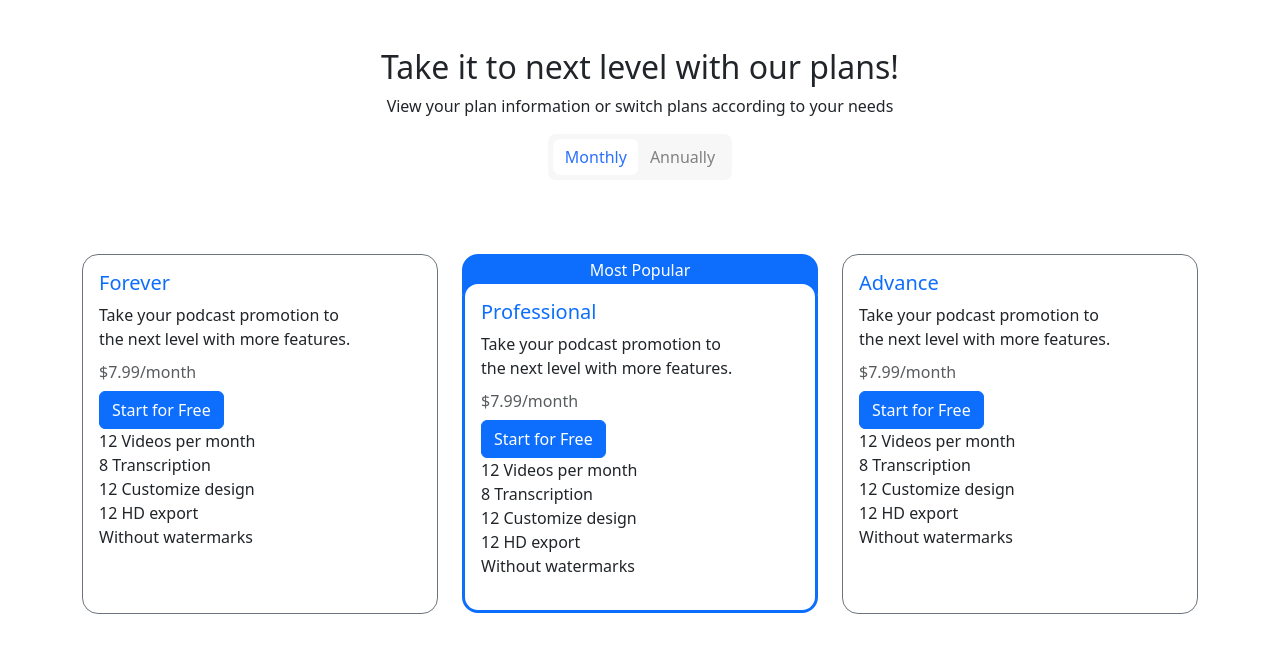
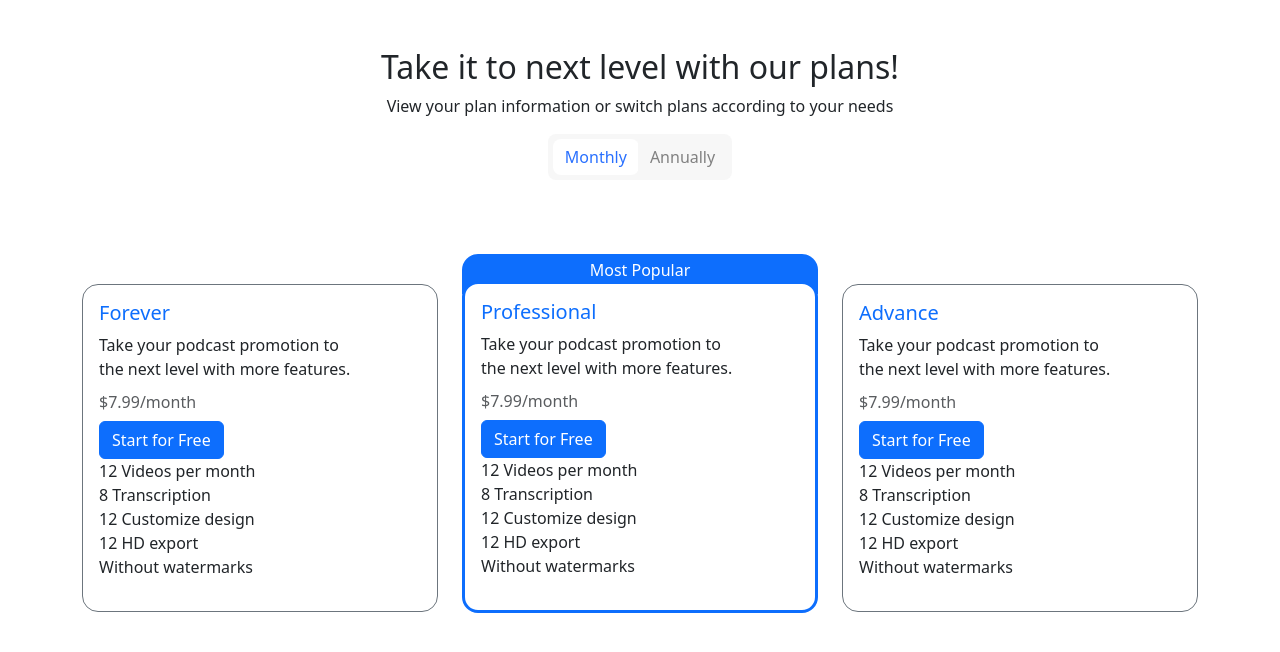
Before and after one commit to rayed152/audio-player-component, a React (Vite) app: page / in a window 1280 px wide. Shown: the top 652 px of the page. Built offline with nearby package versions, Linux system fonts and the light colour scheme.

Commit message:
done with the card sizing and positioning

```diff
--- a/src/component/SubscriptionPlans.jsx
+++ b/src/component/SubscriptionPlans.jsx
@@ -55,16 +55,18 @@ const SubscriptionPlans = () => {
         <div className="col-md-4">
           <div
             className="position-relative"
-            style={{ borderRadius: "16px", paddingBottom: "15px" }}
+            style={{
+              borderRadius: "16px",
+              paddingTop: "30px",
+              paddingBottom: "30px",
+            }}
           >
-            {/* Most popular */}
-
             {/* card */}
             <div
               className="card border-secondary position-relative"
               style={{
                 borderRadius: "16px 16px 16px 16px",
-                height: "360px",
+                height: "",
               }}
             >
               <div className="card-body " style={{}}>
@@ -135,15 +137,15 @@ const SubscriptionPlans = () => {
 
         {/* Advanced */}
         <div className="col-md-4">
-          <div className="position-relative" style={{ borderRadius: "16px" }}>
-            {/* Most popular */}
-
+          <div
+            className="position-relative"
+            style={{ borderRadius: "16px", paddingTop: "30px" }}
+          >
             {/* card */}
             <div
               className="card border-secondary position-relative"
               style={{
                 borderRadius: "16px 16px 16px 16px",
-                height: "360px",
               }}
             >
               <div className="card-body " style={{}}>
```
